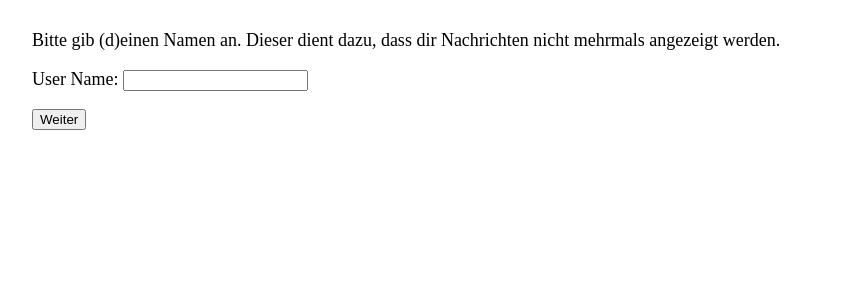
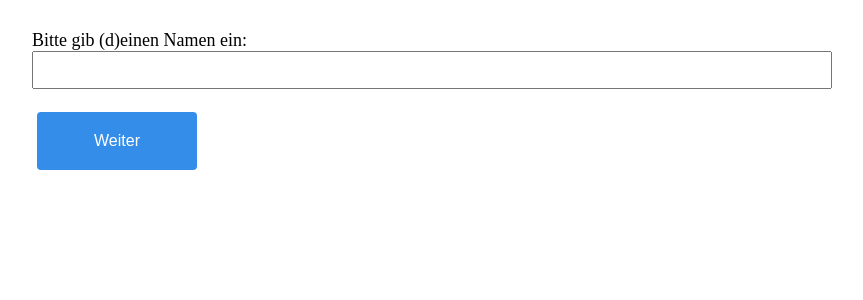
Before and after one commit to TBiele/misinformation-labeling-web-interface, a Django app: page /login in a window 1280 px wide. Shown: the top 300 px of the page, without its empty margins (208-1071 px from the left). Run offline with Django 4.2, Linux system fonts and the light colour scheme.

Commit message:
Styling, reduce text

```diff
--- a/labeling_app/forms.py
+++ b/labeling_app/forms.py
@@ -69,7 +69,7 @@ class CustomMultipleChoiceField(forms.MultipleChoiceField):
 
 
 class LoginForm(forms.Form):
-    user_name = forms.CharField(label='User Name', max_length=100)
+    user_name = forms.CharField(label='Bitte gib (d)einen Namen ein:', max_length=100)
 
 class LabelForm(forms.Form):
     # Populate multiple choice checkboxes with misconceptions
--- a/labeling_app/static/css/global.css
+++ b/labeling_app/static/css/global.css
@@ -116,3 +116,44 @@ p[class^="from-"].emoji::before {
 .margin-t_one {
     margin-top: 1rem !important;
 }
+
+/* Credit: https://www.w3schools.com/csS/css3_buttons.asp */
+.weiter-button {
+    display: inline-block;
+    border-radius: 4px;
+    background-color: #348ee9;
+    border: none;
+    color: #FFFFFF;
+    text-align: center;
+    font-size: 16px;
+    padding: 20px;
+    width: 160px;
+    transition: all 0.5s;
+    cursor: pointer;
+    margin: 5px;
+}
+
+.weiter-button span {
+    cursor: pointer;
+    display: inline-block;
+    position: relative;
+    transition: 0.5s;
+}
+
+.weiter-button span:after {
+    content: '\00bb';
+    position: absolute;
+    opacity: 0;
+    top: 0;
+    right: -20px;
+    transition: 0.5s;
+}
+
+.weiter-button:hover span {
+    padding-right: 25px;
+}
+
+.weiter-button:hover span:after {
+    opacity: 1;
+    right: 0;
+}
--- a/labeling_app/templates/labeling_app/login.html
+++ b/labeling_app/templates/labeling_app/login.html
@@ -5,10 +5,16 @@
 </head>
 
 <body>
-    <p>Bitte gib (d)einen Namen an. Dieser dient dazu, dass dir Nachrichten nicht mehrmals angezeigt werden.</p>
     <form method="post">
         {% csrf_token %}
         {{ form.as_p }}
-        <button type="submit">Weiter</button>
+        <button type="submit" class="weiter-button"><span>Weiter </span></button>
     </form>
 </body>
+
+<style lang="css">
+    input {
+        width: 100%;
+        font-size: 28px;
+    }
+</style>
```
Also changed, not shown: labeling_app/templates/labeling_app/label.html (+2 -44 lines).
